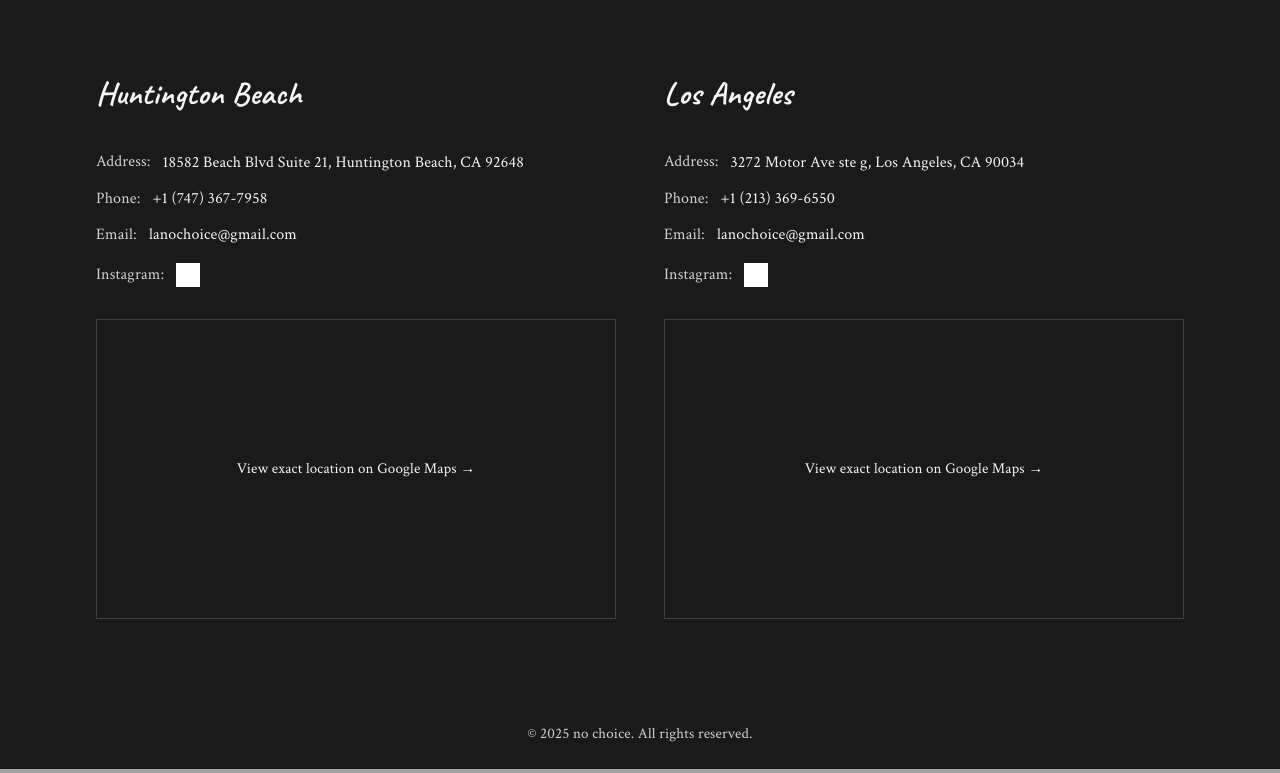
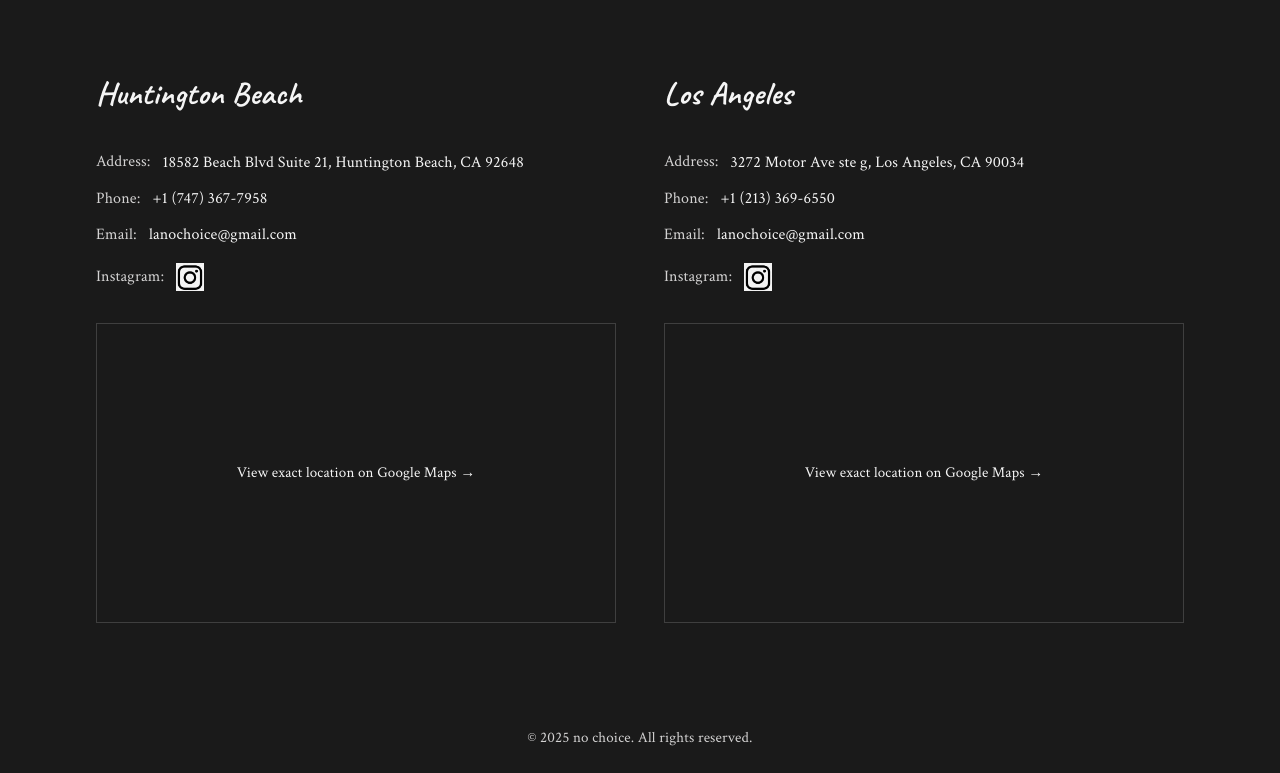
Before and after one commit to ashur-ad/frontend, a React (Create React App) app: page / in a window 1280 px wide. Shown: the part 4829-5602 px from the top of the page. Built offline with nearby package versions, Linux system fonts and the light colour scheme.

Commit message:
Fix Instagram icon visibility - remove filter and increase size

```diff
--- a/src/pages/Home.jsx
+++ b/src/pages/Home.jsx
@@ -1503,9 +1503,10 @@ export default function Home() {
                         src={iglogo}
                         alt="Instagram"
                         sx={{
-                          width: { xs: '20px', md: '24px' },
-                          height: { xs: '20px', md: '24px' },
-                          filter: 'brightness(0) invert(1)',
+                          width: { xs: '24px', md: '28px' },
+                          height: { xs: '24px', md: '28px' },
+                          display: 'block',
+                          objectFit: 'contain',
                         }}
                       />
                     </Box>
@@ -1688,9 +1689,10 @@ export default function Home() {
                         src={iglogo}
                         alt="Instagram"
                         sx={{
-                          width: { xs: '20px', md: '24px' },
-                          height: { xs: '20px', md: '24px' },
-                          filter: 'brightness(0) invert(1)',
+                          width: { xs: '24px', md: '28px' },
+                          height: { xs: '24px', md: '28px' },
+                          display: 'block',
+                          objectFit: 'contain',
                         }}
                       />
                     </Box>
```
